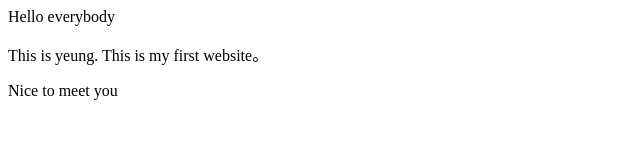
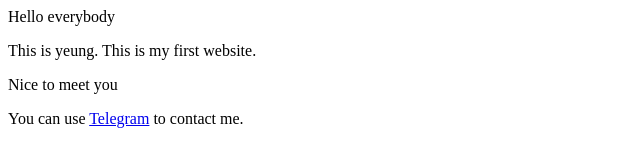
Before and after one commit to ganple/ganple.github.io, a plain HTML site: page index.html in a window 1280 px wide. Shown: the whole page, without its empty margins (0-640 px from the left). Drawn offline with Linux system fonts and the light colour scheme.

Commit message:
Update index.html

```diff
--- a/index.html
+++ b/index.html
@@ -1,3 +1,5 @@
 <p>Hello everybody</p>
-<p>This is yeung. This is my first website。 </p>
+<p>This is yeung. This is my first website. </p>
 <p>Nice to meet you</p>
+
+<p>You can use <a href="https://t.me/ganple">Telegram</a> to contact me. </p>
```
